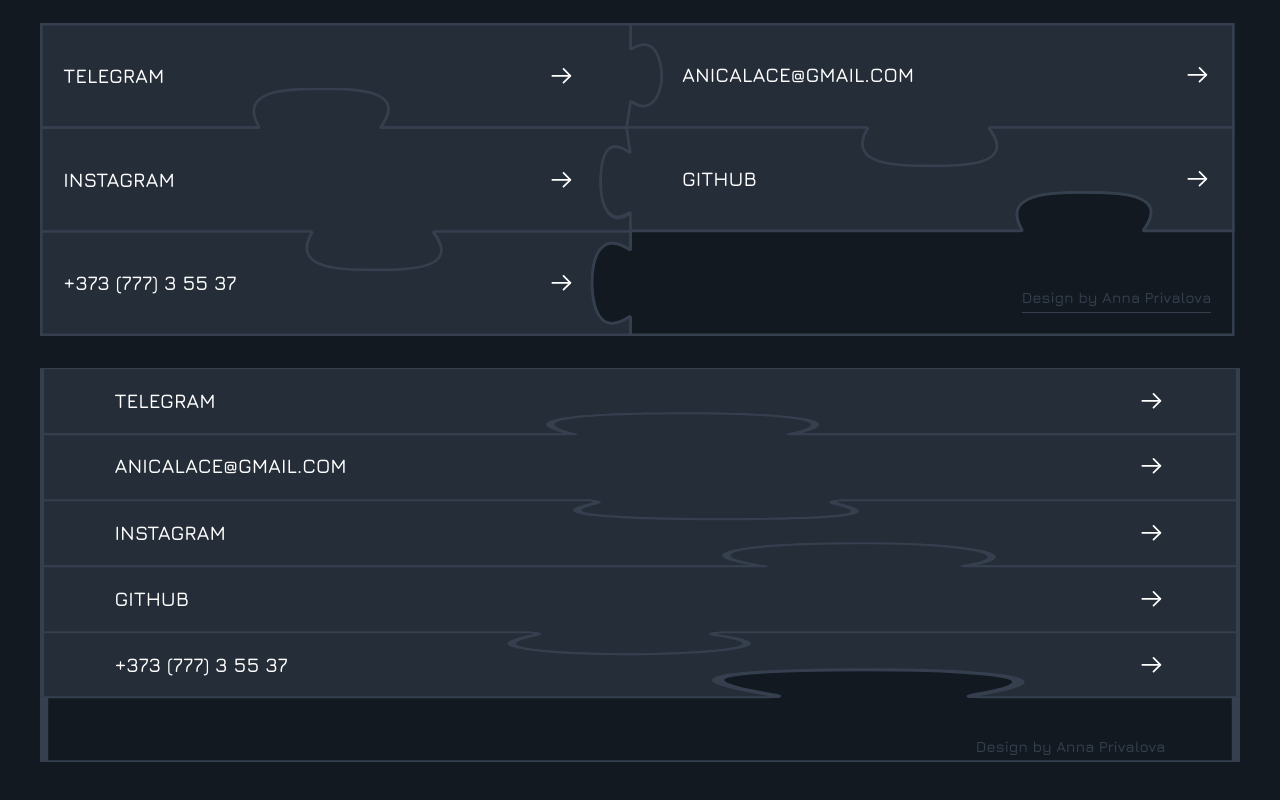
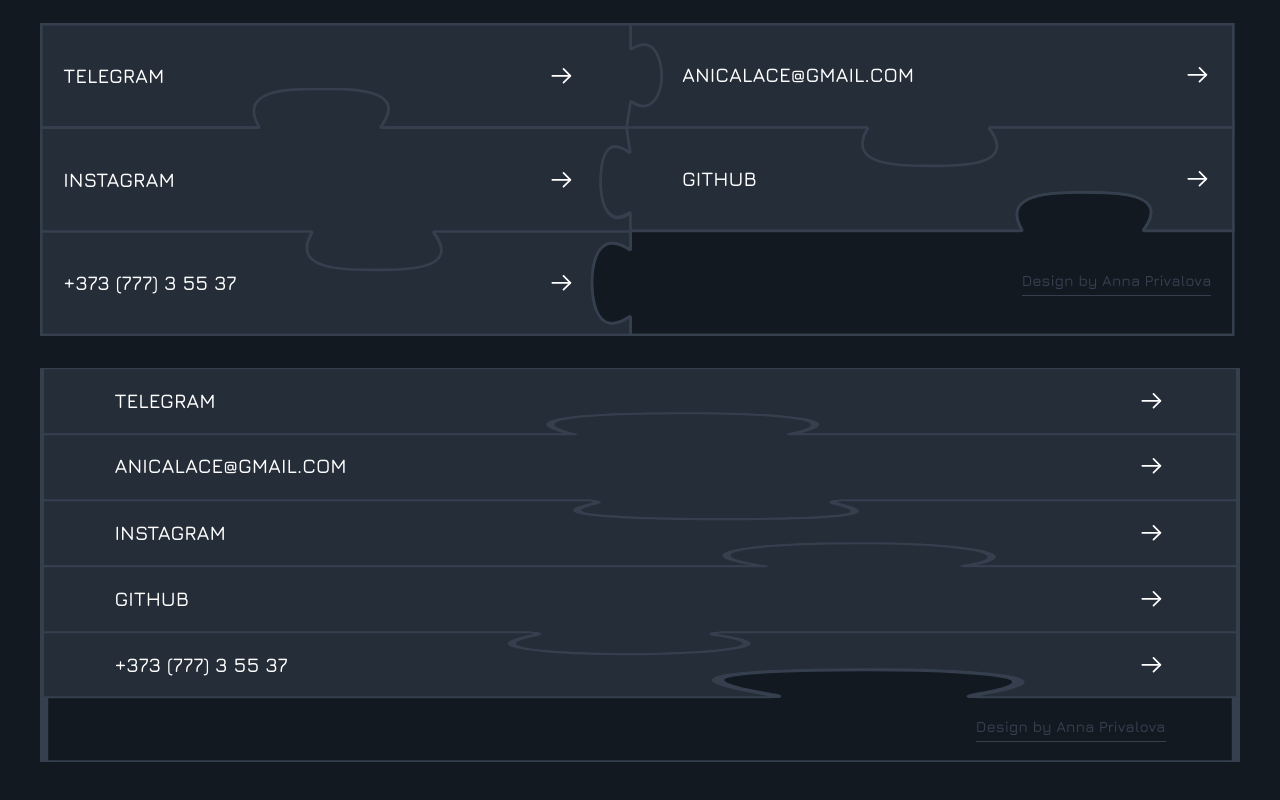
Before and after one commit to Alex-Nicalace/webcraft, a React (Vite) app: page / in a window 1280 px wide. Shown: the part 4885-5685 px from the top of the page. Built offline with nearby package versions, Linux system fonts and the light colour scheme.

Commit message:
ContactPuzzle: #6 align text

```diff
--- a/src/components/ui/ContactPuzzle/ContactPuzzle.scss
+++ b/src/components/ui/ContactPuzzle/ContactPuzzle.scss
@@ -29,14 +29,6 @@
       width: 100%;
       background-color: var(--color-contact-puzzle-border);
       clip-path: url($clipPathInner);
-    }
-
-    .contact-puzzle {
-      &__content {
-        justify-content: flex-end;
-        align-items: flex-end;
-        background-color: transparent;
-      }
     }
   }
 
@@ -83,13 +75,21 @@
   .contact-puzzle {
     &__content {
       @if $paddingTop != null {
-        padding-top: percent($paddingTop, $widthPuzzle);
+        @if $absHeightPuzzle != null {
+          padding-top: rem($paddingTop);
+        } @else {
+          padding-top: percent($paddingTop, $widthPuzzle);
+        }
       }
       @if $paddingRight != null {
         padding-right: percent($paddingRight, $widthPuzzle);
       }
       @if $paddingBottom != null {
-        padding-bottom: percent($paddingBottom, $widthPuzzle);
+        @if $absHeightPuzzle != null {
+          padding-bottom: rem($paddingBottom);
+        } @else {
+          padding-bottom: percent($paddingBottom, $widthPuzzle);
+        }
       }
       @if $paddingLeft != null {
         padding-left: percent($paddingLeft, $widthPuzzle);
@@ -97,6 +97,17 @@
 
       @if $clipPathInner != null and $isTransparent == false {
         clip-path: url($clipPathInner);
+      }
+
+      @if $isTransparent == true {
+        justify-content: flex-end;
+        align-items: flex-end;
+        background-color: transparent;
+
+        @include mdQuery(0, $pc) {
+          padding-bottom: 0;
+          align-items: center;
+        }
       }
     }
     // .contact-puzzle__text
@@ -418,6 +429,7 @@
         // $heightPuzzle: 94,
         $clipPathOter: '#puzzle-footer-outer-6-sr',
         $clipPathInner: '#puzzle-footer-inner-6-sr',
+        $paddingTop: 30,
         $paddingLeft: 18,
         $paddingRight: 18,
         $isTransparent: true
```
